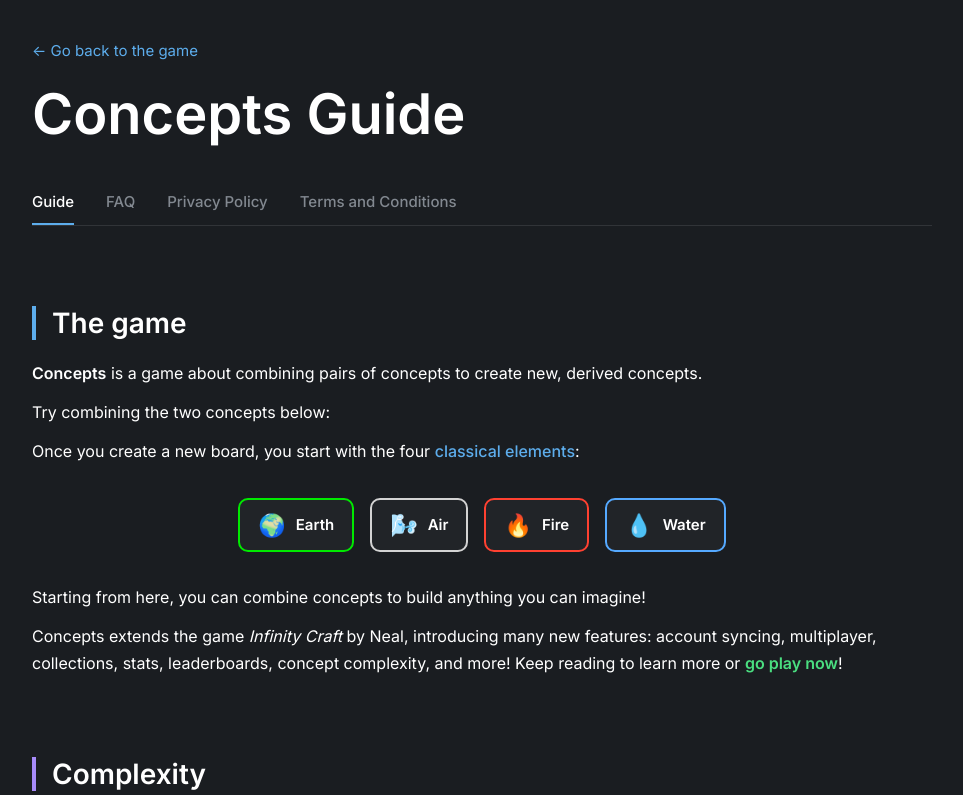
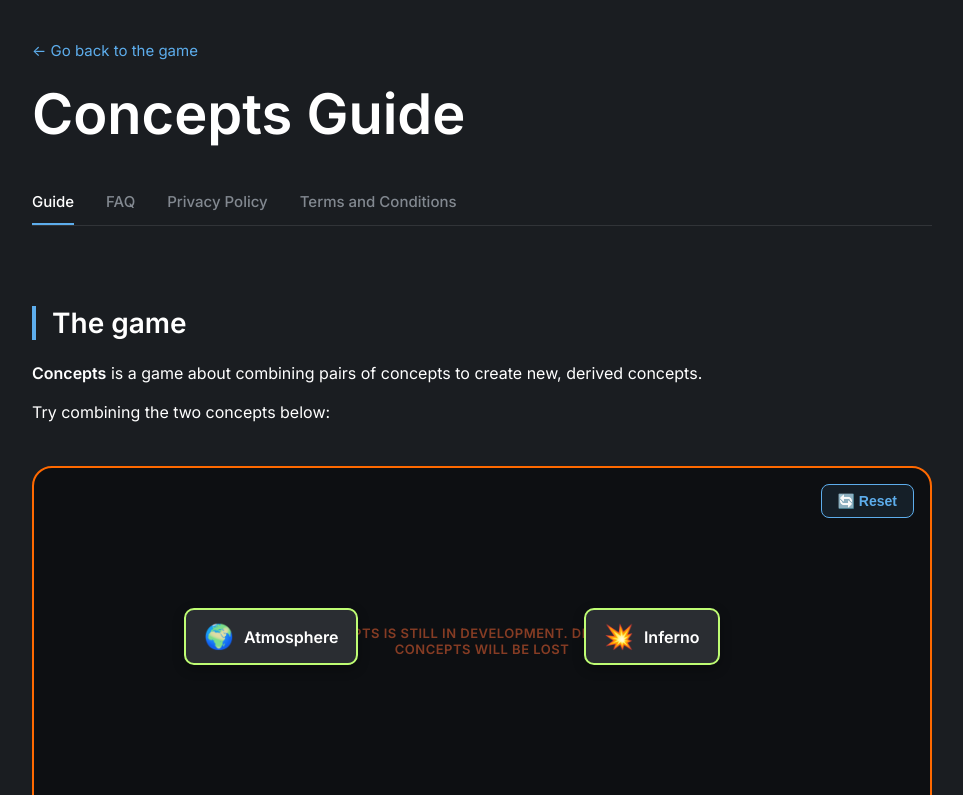
Before and after one commit to MGigenaDePaul/portfolio-project-conceptsGame, a React (Vite) app: page /guide in a window 1280 px wide. Shown: the top 795 px of the page, without its empty margins (158-1121 px from the left). Built offline with nearby package versions, Linux system fonts and the light colour scheme.

Commit message:
working on '/guide' tab drag and drop

```diff
--- a/src/pages/FullGuide.css
+++ b/src/pages/FullGuide.css
@@ -84,8 +84,8 @@
   margin-bottom: 80px;
 }
 
-.guide-section p{
-  color:#ffff;
+.guide-section p {
+  color: #ffff;
 }
 
 .section-title {
@@ -144,6 +144,156 @@
 .play-link:hover {
   color: #6ee7b7;
   text-decoration: underline;
+}
+
+/* ========================================= */
+/* INTERACTIVE DEMO - NEW STYLES */
+/* ========================================= */
+
+.complexity-diagram-box.interactive-demo {
+  position: relative;
+  min-height: 350px;
+  cursor: default;
+  user-select: none;
+  overflow: hidden;
+}
+
+.demo-reset-btn {
+  position: absolute;
+  top: 16px;
+  right: 16px;
+  padding: 8px 16px;
+  background: rgba(93, 173, 236, 0.1);
+  border: 1px solid #5dadec;
+  border-radius: 8px;
+  color: #5dadec;
+  font-size: 14px;
+  font-weight: 600;
+  cursor: pointer;
+  transition: all 0.2s;
+  z-index: 10;
+}
+
+.demo-reset-btn:hover {
+  background: rgba(93, 173, 236, 0.2);
+  transform: scale(1.05);
+}
+
+.demo-instructions {
+  position: absolute;
+  top: 50%;
+  left: 50%;
+  transform: translate(-50%, -50%);
+  text-align: center;
+  pointer-events: none;
+  z-index: 0;
+}
+
+.demo-instructions p {
+  color: rgba(255, 105, 53, 0.5);
+  font-size: 13px;
+  font-weight: 600;
+  letter-spacing: 0.5px;
+  margin: 0;
+  max-width: 400px;
+}
+
+.demo-concept {
+  position: absolute;
+  display: flex;
+  align-items: center;
+  gap: 10px;
+  padding: 12px 18px;
+  background: #2a2d32;
+  border: 2px solid #befc73;
+  border-radius: 10px;
+  transition: all 0.2s;
+  z-index: 5;
+  box-shadow: 0 4px 12px rgba(0, 0, 0, 0.3);
+}
+
+.demo-concept:hover {
+  transform: scale(1.05);
+  box-shadow: 0 6px 20px rgba(190, 252, 115, 0.3);
+}
+
+.demo-concept.dragging {
+  transform: scale(1.1);
+  box-shadow: 0 8px 24px rgba(190, 252, 115, 0.5);
+  border-color: #9aff6b;
+  z-index: 100;
+}
+
+.demo-emoji {
+  font-size: 24px;
+  pointer-events: none;
+}
+
+.demo-name {
+  font-size: 16px;
+  font-weight: 600;
+  color: #ffffff;
+  pointer-events: none;
+  user-select: none;
+}
+
+.demo-result {
+  position: absolute;
+  display: flex;
+  flex-direction: column;
+  align-items: center;
+  gap: 8px;
+  padding: 16px 24px;
+  background: linear-gradient(135deg, #2a2d32 0%, #1a1d21 100%);
+  border: 3px solid #ffd06b;
+  border-radius: 12px;
+  z-index: 50;
+  animation: resultAppear 0.5s ease-out;
+  box-shadow: 0 8px 32px rgba(255, 208, 107, 0.4);
+  transform: translate(-50%, -50%);
+}
+
+@keyframes resultAppear {
+  0% {
+    opacity: 0;
+    transform: translate(-50%, -50%) scale(0.5);
+  }
+  50% {
+    transform: translate(-50%, -50%) scale(1.1);
+  }
+  100% {
+    opacity: 1;
+    transform: translate(-50%, -50%) scale(1);
+  }
+}
+
+.result-sparkle {
+  position: absolute;
+  top: -20px;
+  font-size: 28px;
+  animation: sparkle 1s ease-in-out infinite;
+}
+
+@keyframes sparkle {
+  0%, 100% {
+    transform: scale(1) rotate(0deg);
+    opacity: 1;
+  }
+  50% {
+    transform: scale(1.3) rotate(180deg);
+    opacity: 0.7;
+  }
+}
+
+.result-label {
+  font-size: 11px;
+  font-weight: 700;
+  color: #ffd06b;
+  text-transform: uppercase;
+  letter-spacing: 1px;
+  padding: 4px 10px;
+  background: rgba(255, 208, 107, 0.15);
+  border-radius: 6px;
 }
 
 /* ========================================= */
@@ -272,10 +422,10 @@
 /* Complexity Diagram - Screenshot Exact Match */
 .complexity-diagram-box {
   margin: 40px 0;
-  padding: 48px 32px;
+  padding: 30px 32px;
   background: #0d0f12;
-  border: 2px solid #d87a3f;
-  border-radius: 12px;
+  border: 2px solid #ff6900;
+  border-radius: 20px;
 }
 
 .complexity-diagram {
@@ -1111,6 +1261,10 @@
     padding: 40px 20px;
   }
 
+  .complexity-diagram-box.interactive-demo {
+    min-height: 300px;
+  }
+
   .complexity-diagram {
     gap: 40px;
   }
@@ -1131,4 +1285,16 @@
     padding: 12px;
     font-size: 13px;
   }
+
+  .demo-concept {
+    padding: 10px 14px;
+  }
+
+  .demo-emoji {
+    font-size: 20px;
+  }
+
+  .demo-name {
+    font-size: 14px;
+  }
 }
--- a/src/pages/FullGuide.jsx
+++ b/src/pages/FullGuide.jsx
@@ -1,10 +1,49 @@
-import { useState } from 'react'
+import { useState, useRef } from 'react'
 import { Link, useLocation } from 'react-router-dom'
 import './FullGuide.css'
 
 const FullGuide = () => {
   const location = useLocation()
-  const [showTechnicalDetails, setShowTechnicalDetails] = useState(false)
+  const demoContainerRef = useRef(null)
+
+  // Lista de conceptos posibles para el demo
+  const availableConcepts = [
+    { name: 'Atmosphere', emoji: '🌍' },
+    { name: 'Inferno', emoji: '💥' },
+    { name: 'Ocean', emoji: '🌊' },
+    { name: 'Volcano', emoji: '🌋' },
+  ]
+
+  // Posibles combinaciones
+  const combinations = {
+    'Atmosphere-Inferno': { name: 'Climate', emoji: '🌡️' },
+    'Ocean-Volcano': { name: 'Island', emoji: '🏝️' },
+    'Storm-Desert': { name: 'Sandstorm', emoji: '🌪️' },
+    'Glacier-Volcano': { name: 'Geothermal', emoji: '♨️' },
+    'Jungle-River': { name: 'Amazon', emoji: '🦜' },
+    'Mountain-Storm': { name: 'Thunder', emoji: '⚡' },
+    'Atmosphere-Ocean': { name: 'Weather', emoji: '☁️' },
+    'Inferno-Desert': { name: 'Heatwave', emoji: '🥵' },
+  }
+
+  const getRandomConcepts = () => {
+    const shuffled = [...availableConcepts].sort(() => Math.random() - 0.5)
+    const selected = shuffled.slice(0, 2)
+    return selected.map((concept, index) => ({
+      id: `concept-${Date.now()}-${index}`,
+      name: concept.name,
+      emoji: concept.emoji,
+      position: index === 0
+        ? { x: 150, y: 140 }
+        : { x: 550, y: 140 }
+    }))
+  }
+
+  // State for the interactive demo
+  const [demoConcepts, setDemoConcepts] = useState(getRandomConcepts())
+  const [demoResult, setDemoResult] = useState(null)
+  const [isDragging, setIsDragging] = useState(null)
+  const [dragOffset, setDragOffset] = useState({ x: 0, y: 0 })
 
   const getActiveTab = () => {
     const path = location.pathname
@@ -15,6 +54,96 @@ const FullGuide = () => {
   }
 
   const activeTab = getActiveTab()
+
+  // Drag handlers for demo
+  const handleDemoMouseDown = (e, conceptId) => {
+    e.preventDefault()
+    const concept = demoConcepts.find(c => c.id === conceptId)
+    if (!concept) return
+
+    const container = demoContainerRef.current
+    if (!container) return
+
+    const containerRect = container.getBoundingClientRect()
+
+    setIsDragging(conceptId)
+    setDragOffset({
+      x: e.clientX - containerRect.left - concept.position.x,
+      y: e.clientY - containerRect.top - concept.position.y
+    })
+    setDemoResult(null)
+  }
+
+  const handleDemoMouseMove = (e) => {
+    if (isDragging && demoContainerRef.current) {
+      const container = demoContainerRef.current
+      const rect = container.getBoundingClientRect()
+
+      let x = e.clientX - rect.left - dragOffset.x
+      let y = e.clientY - rect.top - dragOffset.y
+
+      // Constrain to container bounds
+      const elementWidth = 150
+      const elementHeight = 50
+      x = Math.max(10, Math.min(x, rect.width - elementWidth - 10))
+      y = Math.max(10, Math.min(y, rect.height - elementHeight - 10))
+
+      setDemoConcepts(prev => prev.map(c =>
+        c.id === isDragging
+          ? { ...c, position: { x, y } }
+          : c
+      ))
+    }
+  }
+
+  const handleDemoMouseUp = () => {
+    if (isDragging && demoConcepts.length === 2) {
+      const [concept1, concept2] = demoConcepts
+
+      // Calcular distancia entre centros
+      const centerX1 = concept1.position.x + 75
+      const centerY1 = concept1.position.y + 25
+      const centerX2 = concept2.position.x + 75
+      const centerY2 = concept2.position.y + 25
+
+      const distance = Math.sqrt(
+        Math.pow(centerX1 - centerX2, 2) +
+        Math.pow(centerY1 - centerY2, 2)
+      )
+
+      // Si están cerca, intentar combinar
+      if (distance < 180) {
+        const key1 = `${concept1.name}-${concept2.name}`
+        const key2 = `${concept2.name}-${concept1.name}`
+
+        const result = combinations[key1] || combinations[key2]
+
+        if (result) {
+          // Combinación exitosa
+          const midX = (concept1.position.x + concept2.position.x) / 2 + 75
+          const midY = (concept1.position.y + concept2.position.y) / 2 + 25
+
+          setDemoResult({
+            name: result.name,
+            emoji: result.emoji,
+            position: { x: midX, y: midY }
+          })
+
+          // Hacer que los conceptos originales desaparezcan gradualmente
+          setTimeout(() => {
+            setDemoConcepts([])
+          }, 100)
+        }
+      }
+    }
+    setIsDragging(null)
+  }
+
+  const handleDemoReset = () => {
+    setDemoConcepts(getRandomConcepts())
+    setDemoResult(null)
+    setIsDragging(null)
+  }
 
   return (
     <div className='full-guide-container'>
@@ -65,7 +194,62 @@ const FullGuide = () => {
                 <strong>Concepts</strong> is a game about combining pairs of
                 concepts to create new, derived concepts.
               </p>
-              <p className='section-text'>Try combining the two concepts below:</p>
+              <p className='section-text'>
+                Try combining the two concepts below:
+              </p>
+
+              {/* Interactive Demo Box */}
+              <div
+                ref={demoContainerRef}
+                className='complexity-diagram-box interactive-demo'
+                onMouseMove={handleDemoMouseMove}
+                onMouseUp={handleDemoMouseUp}
+                onMouseLeave={handleDemoMouseUp}
+              >
+                <button className='demo-reset-btn' onClick={handleDemoReset}>
+                  🔄 Reset
+                </button>
+
+                {!demoResult && (
+                  <div className='demo-instructions'>
+                    <p>CONCEPTS IS STILL IN DEVELOPMENT. DISCOVERED CONCEPTS WILL BE LOST</p>
+                  </div>
+                )}
+
+                {/* Draggable concepts */}
+                {demoConcepts.map(concept => (
+                  <div
+                    key={concept.id}
+                    className={`demo-concept ${isDragging === concept.id ? 'dragging' : ''}`}
+                    style={{
+                      left: `${concept.position.x}px`,
+                      top: `${concept.position.y}px`,
+                      cursor: isDragging === concept.id ? 'grabbing' : 'grab'
+                    }}
+                    onMouseDown={(e) => handleDemoMouseDown(e, concept.id)}
+                  >
+                    <span className='demo-emoji'>{concept.emoji}</span>
+                    <span className='demo-name'>{concept.name}</span>
+                  </div>
+                ))}
+
+                {/* Result */}
+                {demoResult && (
+                  <div
+                    className='demo-result'
+                    style={{
+                      left: `${demoResult.position.x}px`,
+                      top: `${demoResult.position.y}px`
+                    }}
+                  >
+                    <div className='result-sparkle'>✨</div>
+                    <span className='demo-emoji'>{demoResult.emoji}</span>
+                    <span className='demo-name'>{demoResult.name}</span>
+                    <div className='result-label'>New Discovery!</div>
+                  </div>
+                )}
+              </div>
+
               <p className='section-text'>
                 Once you create a new board, you start with the four{' '}
                 <span className='highlight'>classical elements</span>:
```
Also changed, not shown: src/App.css (+7 -2 lines).
